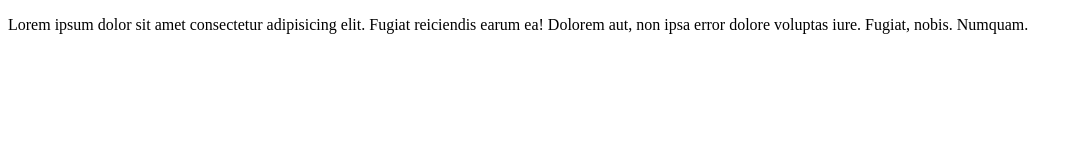
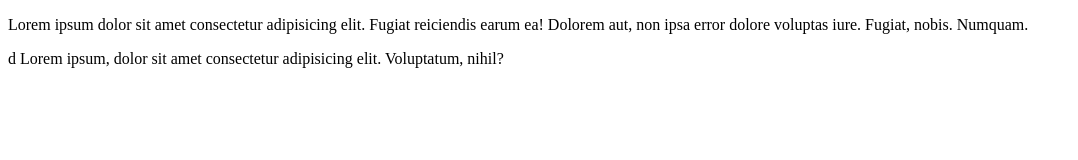
Before and after one commit to nasarmasood/firstgithubproject, a plain HTML site: page index.html in a window 1280 px wide. Shown: the whole page, without its empty margins (0-1078 px from the left). Drawn offline with Linux system fonts and the light colour scheme.

Commit message:
add new div

```diff
--- a/index.html
+++ b/index.html
@@ -7,5 +7,8 @@
 </head>
 <body>
     <p>Lorem ipsum dolor sit amet consectetur adipisicing elit. Fugiat reiciendis earum ea! Dolorem aut, non ipsa error dolore voluptas iure. Fugiat, nobis. Numquam.</p>
+    <div>d
+        Lorem ipsum, dolor sit amet consectetur adipisicing elit. Voluptatum, nihil?
+    </div>
 </body>
 </html>
```
